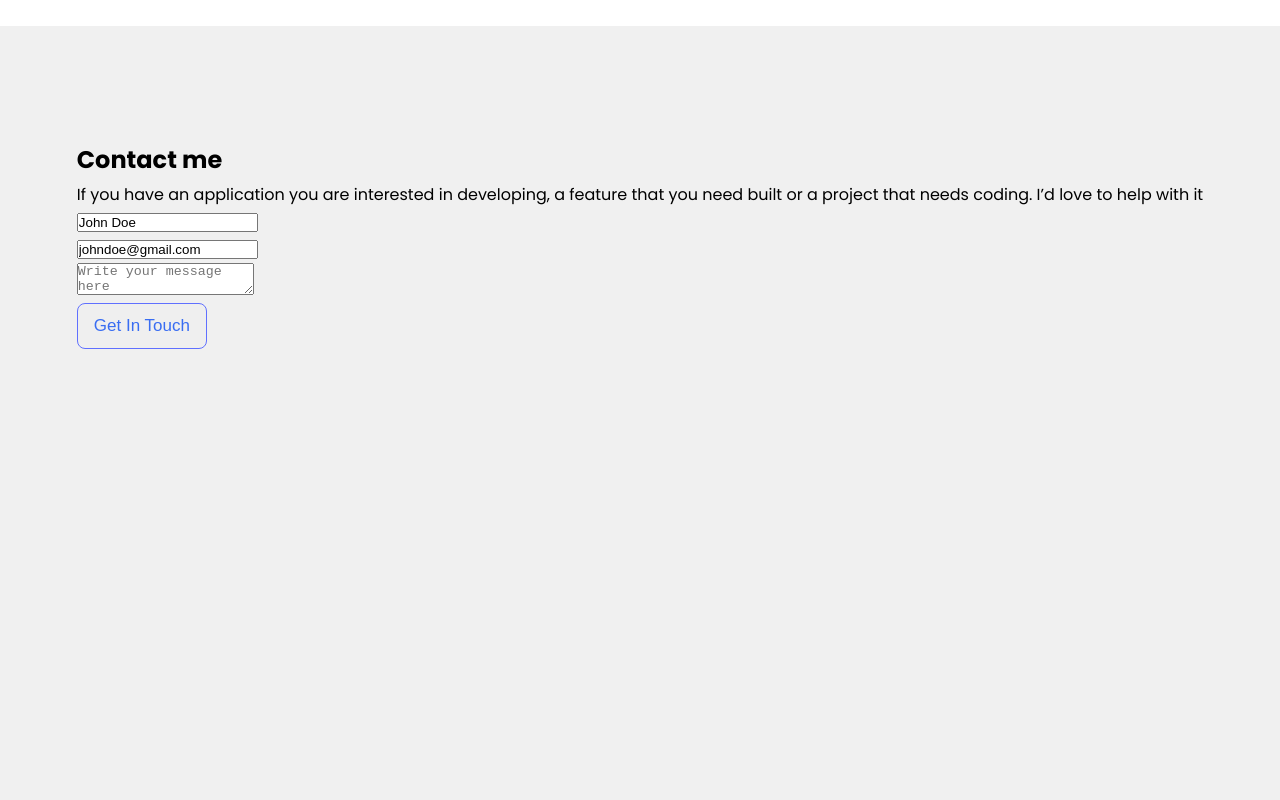
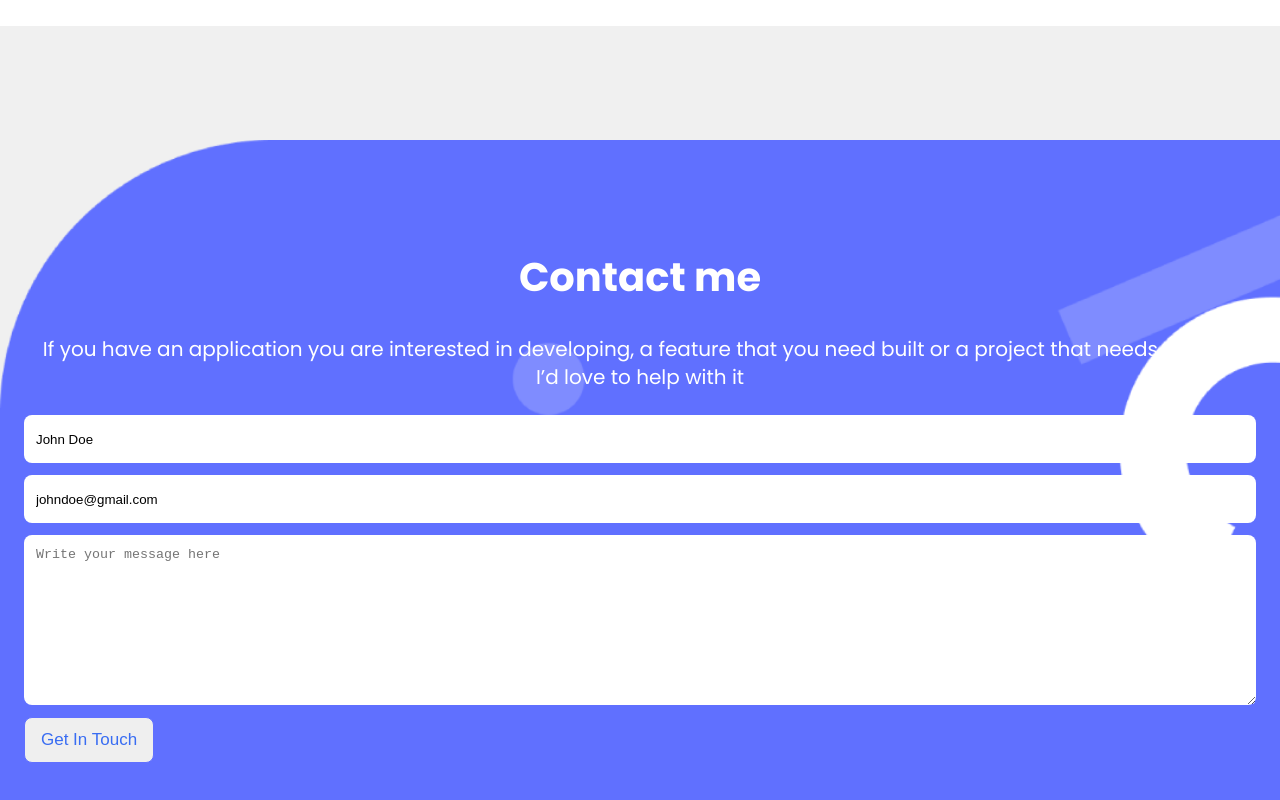
Before and after one commit to Amen-Musingarimi/Microverse-Portfolio-Project, a website: page index.html in a window 1280 px wide. Shown: the part 5217-6017 px from the top of the page. Before the commit the page ends 5578 px from the top, so only its background shows below. Drawn offline with Linux system fonts and the light colour scheme.

Commit message:
Add contact page styles Add button Add name input Add email input Add message input integrate submit link from formspree

```diff
--- a/style.css
+++ b/style.css
@@ -345,6 +345,69 @@
   padding: 12px;
 }
 
+/* -- -------------------------------Styling The Contact Page Section---------------------------------- -- */
+
+.contact-page {
+  min-width: 100%;
+  min-height: 100vh;
+  padding: 103px 24px 45px 24px;
+  border-top-left-radius: 80px;
+  background-image: url(images/Contact-me-bg.png);
+  background-size: cover;
+  background-repeat: no-repeat;
+  color: var(--color-white);
+}
+
+.contact-flex-container {
+  display: flex;
+  flex-direction: column;
+  gap: 12px;
+}
+
+.contact-heading {
+  font-size: 40px;
+  font-weight: 700;
+  text-align: center;
+}
+
+.contact-text {
+  font-size: 20px;
+  font-weight: 400;
+  line-height: 28px;
+  text-align: center;
+  padding: 12px;
+}
+
+.contact-form li input {
+  width: 100%;
+  height: 48px;
+  margin-bottom: 12px;
+  padding: 12px;
+  border: none;
+  border-radius: 8px;
+}
+
+.contact-form li textarea {
+  width: 100%;
+  height: 170px;
+  margin-bottom: 4px;
+  padding: 12px;
+  border: none;
+  border-radius: 8px;
+}
+
+.contact-btn-hover:hover {
+  color: #fff;
+  background-color: var(--color-dark);
+  transition: var(--transition);
+}
+
+.contact-btn-hover:active {
+  color: #fff;
+  background-color: var(--color-dark-variant);
+  transition: var(--transition);
+}
+
 /* -- -------------------------------Media Quries Mobile Version---------------------------------- -- */
 @media all and (max-width: 600px) {
   nav {
```
